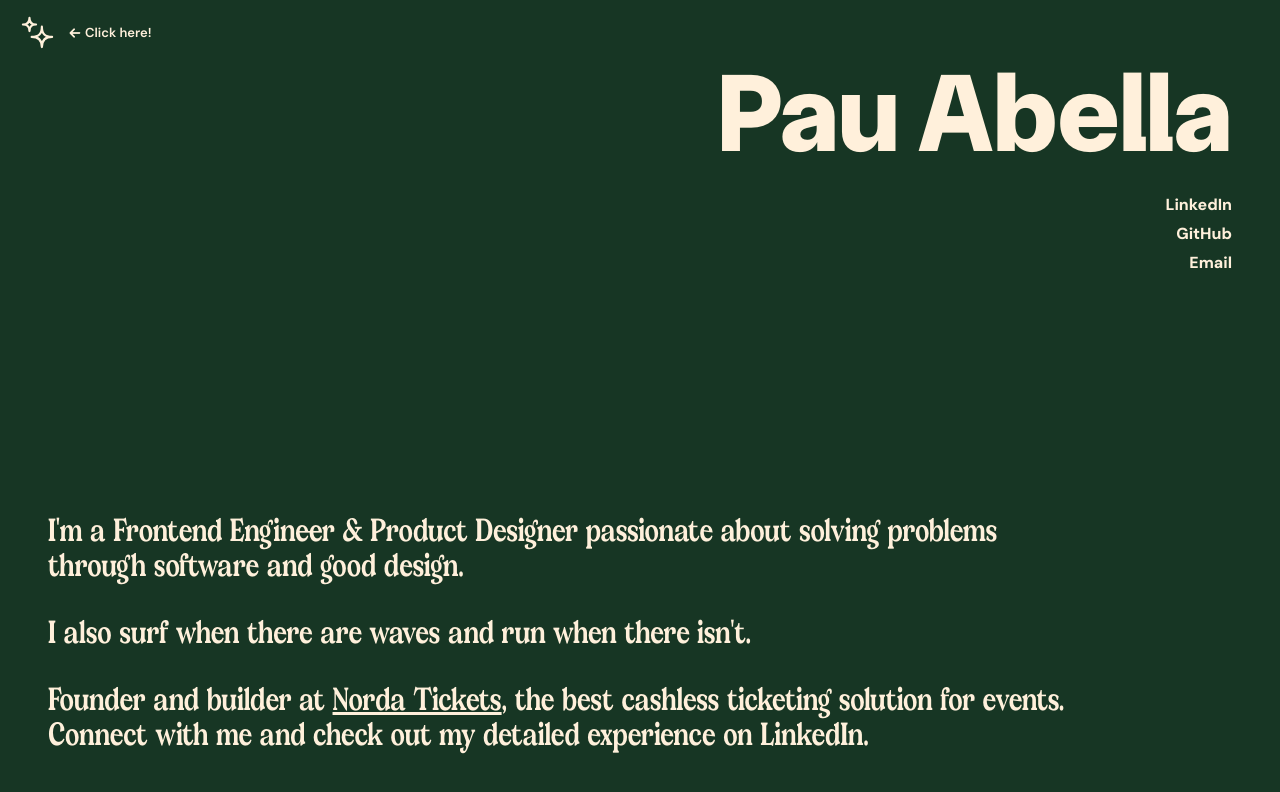
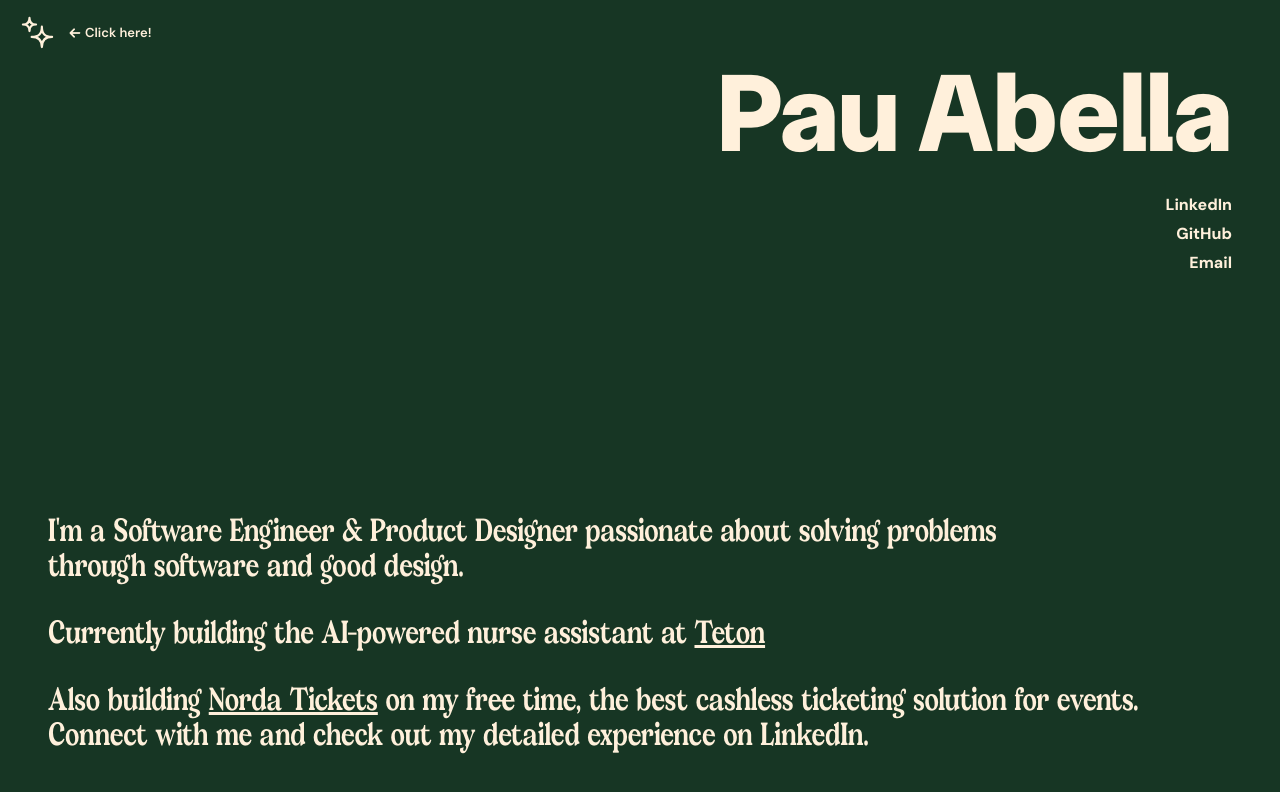
Before and after one commit to PauAbellaMolina/Pau-Portfolio-React, a React (Create React App) app: page / in a window 1280 px wide. Shown: the top 792 px of the page. Built offline with nearby package versions, Linux system fonts and the light colour scheme.

Commit message:
updated copy

```diff
--- a/src/pages/Home.js
+++ b/src/pages/Home.js
@@ -46,14 +46,14 @@ function Home() {
       </div>
       <div className='content'>
         <span>
-          <p>I'm a Frontend Engineer & Product Designer passionate about solving problems</p>
+          <p>I'm a Software Engineer & Product Designer passionate about solving problems</p>
           <p>through software and good design.</p>
         </span>
         <span>
-          <p>I also surf when there are waves and run when there isn't.</p>
+          <p>Currently building the AI-powered nurse assistant at <Link className="link" to="https://teton.ai">Teton</Link></p>
         </span>
         <span>
-          <p>Founder and builder at <Link className="link" to="/norda">Norda Tickets</Link>, the best cashless ticketing solution for events.</p>
+          <p>Also building <Link className="link" to="/norda">Norda Tickets</Link> on my free time, the best cashless ticketing solution for events.</p>
           <p>Connect with me and check out my detailed experience on LinkedIn.</p>
         </span>
       </div>
--- a/src/pages/Norda.js
+++ b/src/pages/Norda.js
@@ -39,7 +39,7 @@ function Norda() {
       <div className="header">
         <h1>Norda Tickets</h1>
         <div className="contactPlaces">
-          <a href='https://info.nordatickets.com'>Landing Page</a>
+          <a href='https://nordatickets.com'>Landing Page</a>
           <a href='https://instagram.com/nordatickets'>Instagram</a>
           <a href='https://www.linkedin.com/company/nordatickets'>LinkedIn</a>
           <a href='mailto:hello@nordatickets.com'>Email</a>
```
